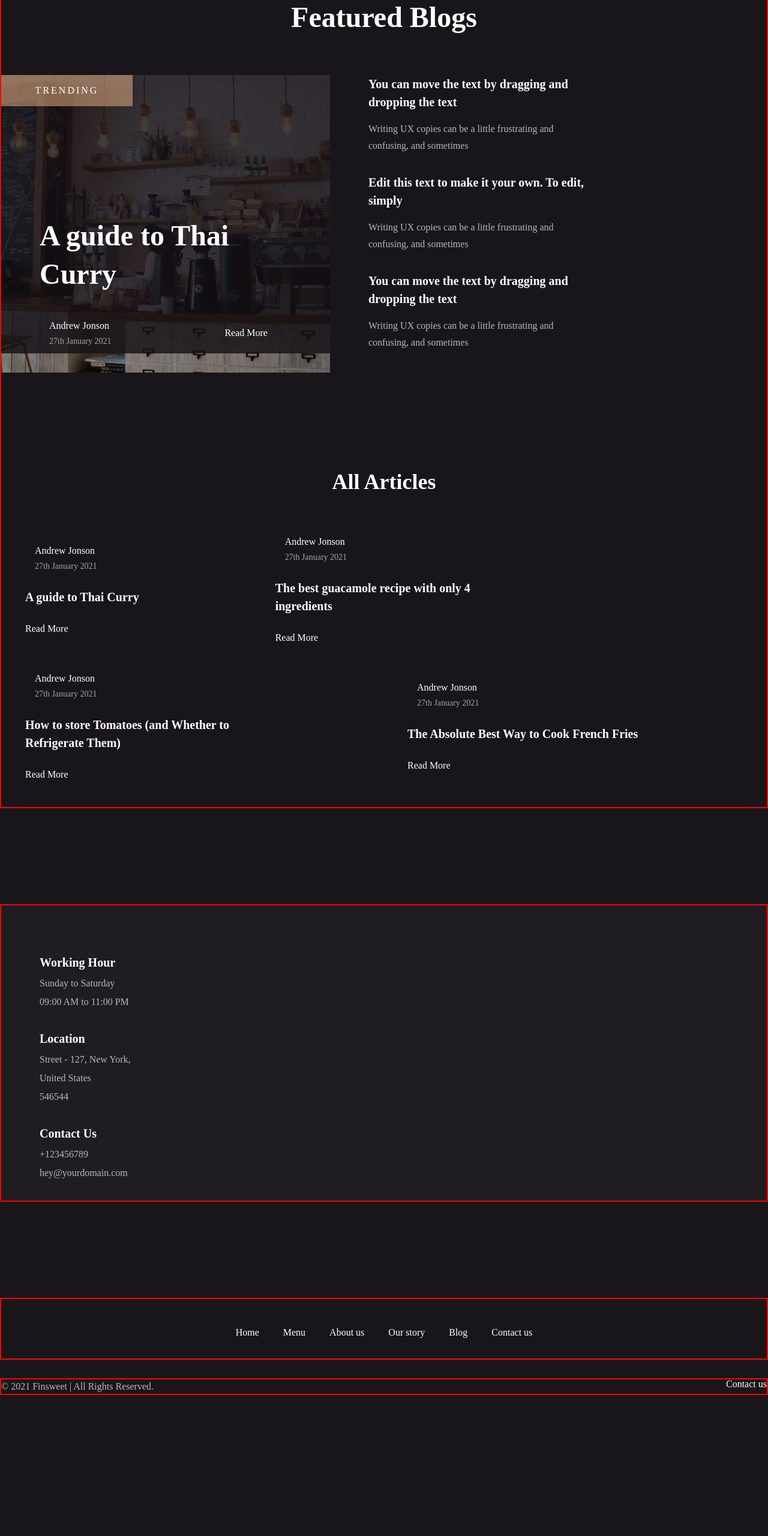
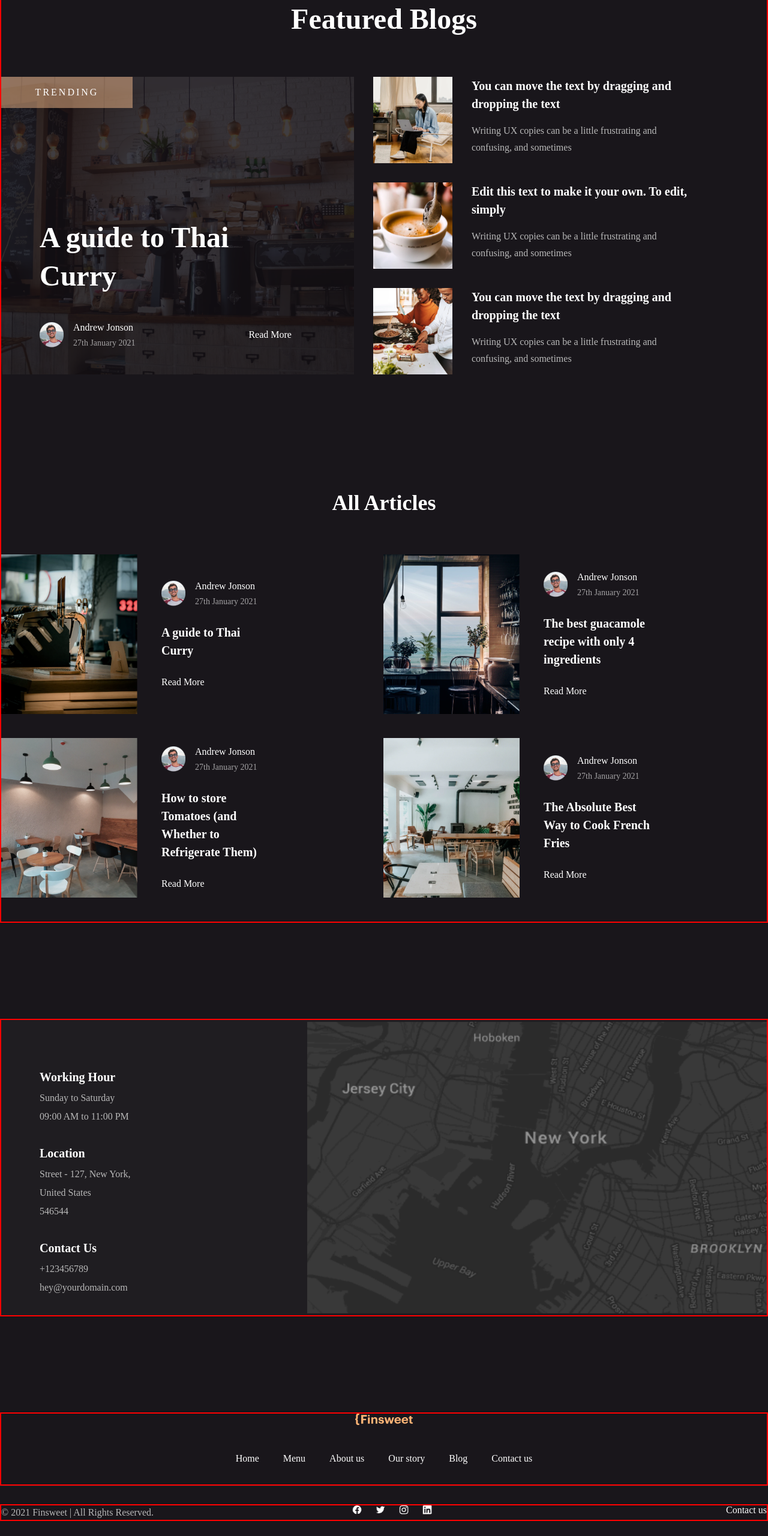
Before and after one commit to kuro1708/projectcafe, a plain HTML site: page blog.html in a window 1280 px wide. Shown: the part 156-2716 px from the top of the page at 60% size. Before the commit the page ends 2506 px from the top, so only its background shows below. Drawn offline with Linux system fonts and the light colour scheme; the site is published under a folder, as on GitHub Pages, so addresses that start at the root find nothing.

Commit message:
New commit

```diff
--- a/blog.html
+++ b/blog.html
@@ -12,7 +12,7 @@
     <header>
         <div class="conteiner">
             <nav class="header_nav">
-                <a class="header_logo" href=""><img src="/images/Logo.svg" alt=""></a>
+                <a class="header_logo" href=""><img src="./images/Logo.svg" alt=""></a>
                 <ul class="header_ul">
                     <li class="header_li"><a href="index.html" class="header_a">Home</a></li>
                     <li class="header_li"><a href="about.html" class="header_a">Menu</a></li>
@@ -21,7 +21,7 @@
                     <li class="header_li"><a href="blog.html" class="header_a">Blog</a></li>
                     <li class="header_li"><a href="contactus.html" class="header_a">Contact</a></li>
                 </ul>
-                <a class="header_clone" href=""><img src="/images/Clone.png" alt=""></a>
+                <a class="header_clone" href=""><img src="./images/Clone.png" alt=""></a>
             </nav>
         </div>
     </header>
@@ -37,7 +37,7 @@
                             <h1 class="guide">A guide to Thai Curry</h1>
                         </div>
                         <div class="andrew_block">
-                            <img src="/images/Ellipse 150.png" alt="">
+                            <img src="./images/Ellipse 150.png" alt="">
                             <div class="andrew_sub_block">
                                 <p class="andrew">Andrew Jonson</p>
                                 <p class="date">27th January 2021</p>
@@ -48,21 +48,21 @@
                 </div>
                 <ul class="options">
                     <li class="li_options">
-                        <img src="/images/Image12.png" alt="">
+                        <img src="./images/Image12.png" alt="">
                         <div class="div_options">
                             <h3 class="h3_options">You can move the text by dragging and dropping the text </h3>
                             <p class="p_options">Writing UX copies can be a little frustrating and confusing, and sometimes </p>
                         </div>
                     </li>
                     <li class="li_options">
-                        <img src="/images/Image13.png" alt="">
+                        <img src="./images/Image13.png" alt="">
                         <div class="div_options">
                             <h3 class="h3_options">Edit this text to make it your own. To edit, simply </h3>
                             <p class="p_options">Writing UX copies can be a little frustrating and confusing, and sometimes </p>
                         </div>
                     </li>
                     <li class="li_options">
-                        <img src="/images/Image14.png" alt="">
+                        <img src="./images/Image14.png" alt="">
                         <div class="div_options">
                             <h3 class="h3_options">You can move the text by dragging and dropping the text </h3>
                             <p class="p_options">Writing UX copies can be a little frustrating and confusing, and sometimes </p>
@@ -74,10 +74,10 @@
             <div class="div_art">
                 <ul class="ul_art">
                     <li class="li_art">
-                        <img src="/images/bar.png" alt="">
+                        <img src="./images/bar.png" alt="">
                         <div class="div_art">
                             <div class="andrew_div_art">
-                                <img src="/images/Ellipse 150.png" alt="">
+                                <img src="./images/Ellipse 150.png" alt="">
                                 <div class="andrew_block_2">
                                     <p class="andrew">Andrew Jonson</p>
                                     <p class="date">27th January 2021</p>
@@ -88,10 +88,10 @@
                         </div>
                     </li>
                     <li class="li_art">
-                        <img src="/images/window.png" alt="">
+                        <img src="./images/window.png" alt="">
                         <div class="div_art">
                             <div class="andrew_div_art">
-                                <img src="/images/Ellipse 150.png" alt="">
+                                <img src="./images/Ellipse 150.png" alt="">
                                 <div class="andrew_block_2">
                                     <p class="andrew">Andrew Jonson</p>
                                     <p class="date">27th January 2021</p>
@@ -104,10 +104,10 @@
                 </ul>
                 <ul class="ul_art">
                     <li class="li_art">
-                        <img src="/images/cafe2.png" alt="">
+                        <img src="./images/cafe2.png" alt="">
                         <div class="div_art">
                             <div class="andrew_div_art">
-                                <img src="/images/Ellipse 150.png" alt="">
+                                <img src="./images/Ellipse 150.png" alt="">
                                 <div class="andrew_block_2">
                                     <p class="andrew">Andrew Jonson</p>
                                     <p class="date">27th January 2021</p>
@@ -118,10 +118,10 @@
                         </div>
                     </li>
                     <li class="li_art">
-                        <img src="/images/cafe3.png" alt="">
+                        <img src="./images/cafe3.png" alt="">
                         <div class="div_art">
                             <div class="andrew_div_art">
-                                <img src="/images/Ellipse 150.png" alt="">
+                                <img src="./images/Ellipse 150.png" alt="">
                                 <div class="andrew_block_2">
                                     <p class="andrew">Andrew Jonson</p>
                                     <p class="date">27th January 2021</p>
@@ -157,10 +157,10 @@
                     <a class="footer_top_p" href="hey@yourdomain.com">hey@yourdomain.com</a>
                 </li>
             </ul>
-            <img class="map" src="/images/Map.png" alt="">
+            <img class="map" src="./images/Map.png" alt="">
         </div>
         <div class="footer_bottom conteiner">
-            <img src="/images/Logo.svg" alt="">
+            <img src="./images/Logo.svg" alt="">
             <nav class="bottom_nav">
                 <ul class="nav_ul">
                     <li class="nav_li"><a href="" class="nav_a">Home</a></li>
@@ -177,10 +177,10 @@
                 <p class="copyright_p">© 2021 Finsweet | All rights reserved.</p>
                 <nav class="copyright_nav">
                     <ul class="copyright_ul">
-                        <li class="copyright_li"><a href="" class="copyright_a"><img src="/images/Facebook _ Negative.png" alt=""></a></li>
-                        <li class="copyright_li"><a href="" class="copyright_a"><img src="/images/Twitter _ Negative.png" alt=""></a></li>
-                        <li class="copyright_li"><a href="" class="copyright_a"><img src="/images/Instagram _ Negative.png" alt=""></a></li>
-                        <li class="copyright_li"><a href="" class="copyright_a"><img src="/images/LinkedIn _ Negative.png" alt=""></a></li>
+                        <li class="copyright_li"><a href="" class="copyright_a"><img src="./images/Facebook _ Negative.png" alt=""></a></li>
+                        <li class="copyright_li"><a href="" class="copyright_a"><img src="./images/Twitter _ Negative.png" alt=""></a></li>
+                        <li class="copyright_li"><a href="" class="copyright_a"><img src="./images/Instagram _ Negative.png" alt=""></a></li>
+                        <li class="copyright_li"><a href="" class="copyright_a"><img src="./images/LinkedIn _ Negative.png" alt=""></a></li>
                     </ul>
                 </nav>
                 <a class="footer_a" href="">Contact us</a>
```
Also changed, not shown: about.html (+20 -20 lines), aboutus.html (+13 -13 lines), bloginer.html (+10 -10 lines), contactus.html (+10 -10 lines), story.html (+10 -10 lines).
